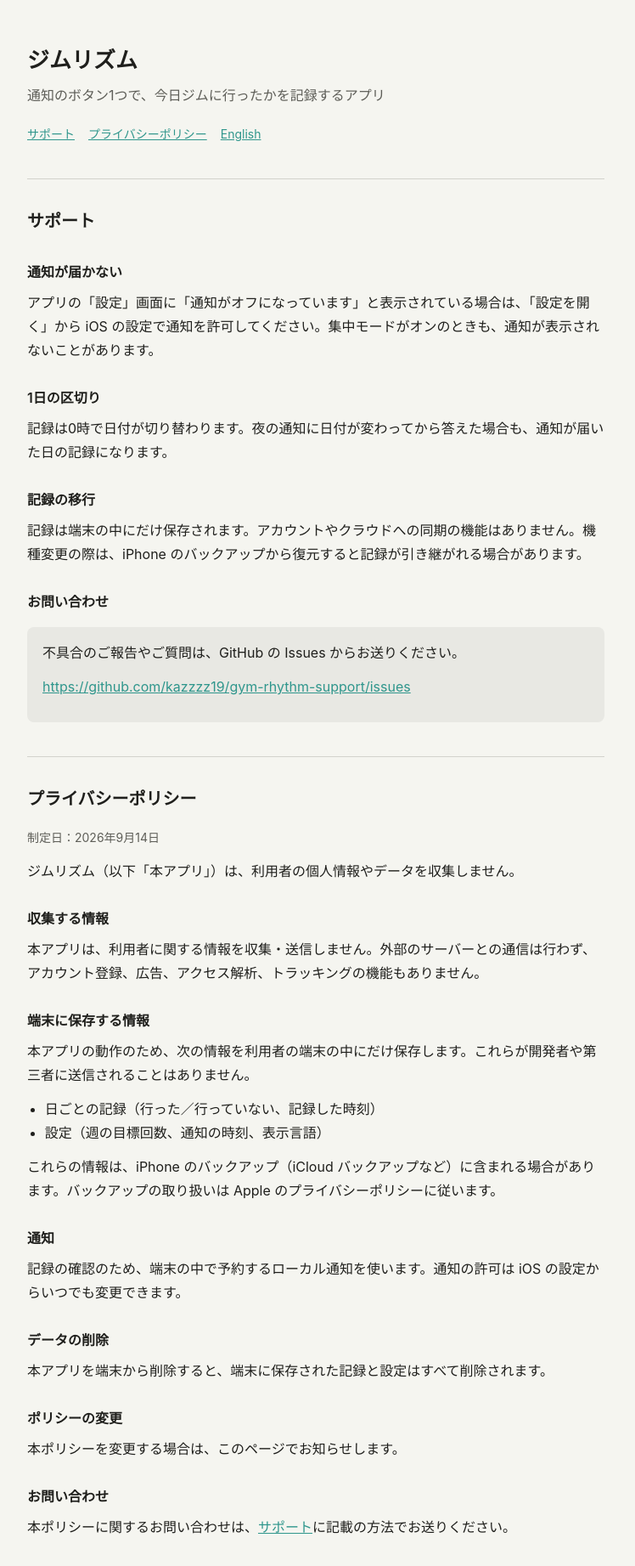
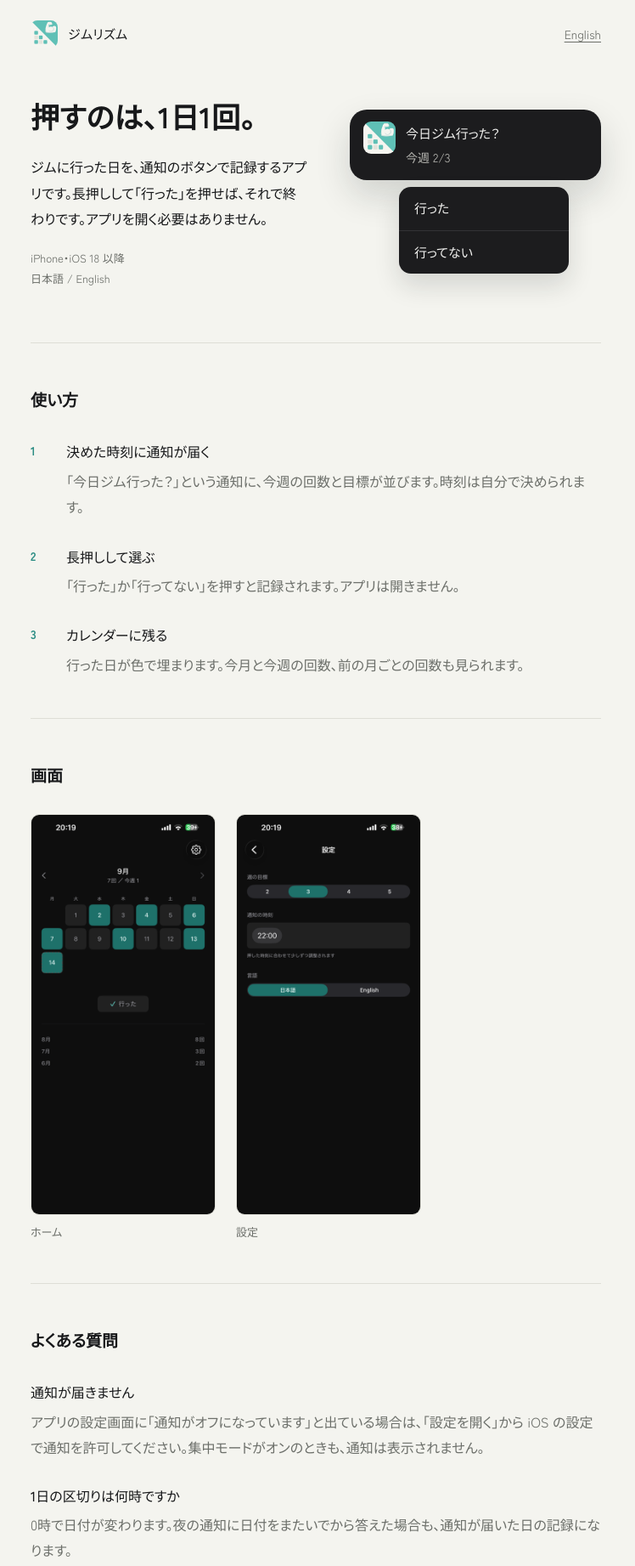
Before and after one commit to kazzzz19/gym-rhythm-support, a plain HTML site: page index.html in a window 1280 px wide. Shown: the top 1843 px of the page at 85% size, without its empty margins (268-1016 px from the left). Drawn offline with Linux system fonts and the light colour scheme.

Commit message:
サイトの作りを見直し、使い方・画面・よくある質問を追加
- トップに通知の見た目を再現した図を置く
- アプリアイコンとスクリーンショットを追加
- 英語版を en.html に分け、言語を切り替えられるようにする
- 配色と書体をアプリに合わせ、ダークモードに対応

```diff
--- a/index.html
+++ b/index.html
@@ -3,84 +3,114 @@
 <head>
 <meta charset="utf-8">
 <meta name="viewport" content="width=device-width, initial-scale=1">
-<title>ジムリズム / Gym Rhythm — サポートとプライバシーポリシー</title>
-<style>
-  :root {
-    --bg: #F5F5F0;
-    --surface: #E8E8E3;
-    --text: #1F1F1C;
-    --muted: #5E5E58;
-    --accent: #2F968C;
-    --border: #D2D2CC;
-  }
-  @media (prefers-color-scheme: dark) {
-    :root {
-      --bg: #161616;
-      --surface: #262626;
-      --text: #ECECE8;
-      --muted: #A3A39E;
-      --accent: #5FBFB5;
-      --border: #3A3A3A;
-    }
-  }
-  * { box-sizing: border-box; }
-  body {
-    margin: 0;
-    background: var(--bg);
-    color: var(--text);
-    font: 16px/1.75 -apple-system, BlinkMacSystemFont, "Hiragino Sans", "Helvetica Neue", sans-serif;
-    padding-inline: 20px;
-  }
-  main { max-width: 680px; margin: 0 auto; padding-block: 48px 72px; }
-  header { margin-bottom: 40px; }
-  h1 { font-size: 26px; font-weight: 600; margin: 0 0 4px; }
-  .sub { color: var(--muted); margin: 0; }
-  nav { display: flex; flex-wrap: wrap; gap: 8px 16px; margin-top: 20px; font-size: 14px; }
-  a { color: var(--accent); }
-  section { border-top: 1px solid var(--border); padding-top: 32px; margin-top: 40px; }
-  h2 { font-size: 20px; font-weight: 600; margin: 0 0 16px; }
-  h3 { font-size: 16px; font-weight: 600; margin: 28px 0 8px; }
-  p, ul { margin: 0 0 12px; }
-  ul { padding-left: 1.3em; }
-  .box { background: var(--surface); border-radius: 8px; padding: 16px 18px; margin: 16px 0; }
-  .date { color: var(--muted); font-size: 14px; }
-  .lang { margin-top: 64px; }
-</style>
+<title>ジムリズム — サポートとプライバシーポリシー</title>
+<meta name="description" content="ジムに行った日を、通知のボタンで記録する iPhone アプリ「ジムリズム」のサポートとプライバシーポリシー。">
+<link rel="icon" href="assets/icon.png">
+<link rel="preconnect" href="https://fonts.googleapis.com">
+<link rel="preconnect" href="https://fonts.gstatic.com" crossorigin>
+<link href="https://fonts.googleapis.com/css2?family=Zen+Kaku+Gothic+New:wght@400;500;700&display=swap" rel="stylesheet">
+<link rel="stylesheet" href="style.css">
 </head>
 <body>
-<main>
-  <header>
-    <h1>ジムリズム</h1>
-    <p class="sub">通知のボタン1つで、今日ジムに行ったかを記録するアプリ</p>
-    <nav>
-      <a href="#support">サポート</a>
-      <a href="#privacy">プライバシーポリシー</a>
-      <a href="#en">English</a>
-    </nav>
-  </header>
+<div class="wrap">
 
-  <section id="support">
-    <h2>サポート</h2>
+  <div class="bar">
+    <img src="assets/icon.png" alt="">
+    <span class="name">ジムリズム</span>
+    <a class="lang" href="en.html" hreflang="en">English</a>
+  </div>
 
-    <h3>通知が届かない</h3>
-    <p>アプリの「設定」画面に「通知がオフになっています」と表示されている場合は、「設定を開く」から iOS の設定で通知を許可してください。集中モードがオンのときも、通知が表示されないことがあります。</p>
+  <div class="hero">
+    <div>
+      <h1>押すのは、1日1回。</h1>
+      <p>ジムに行った日を、通知のボタンで記録するアプリです。長押しして「行った」を押せば、それで終わりです。アプリを開く必要はありません。</p>
+      <p class="spec">iPhone・iOS 18 以降<br>日本語 / English</p>
+    </div>
+    <div>
+      <div class="notice">
+        <img src="assets/icon.png" alt="">
+        <div>
+          <div class="title">今日ジム行った？</div>
+          <div class="body">今週 2/3</div>
+        </div>
+      </div>
+      <div class="actions">
+        <div>行った</div>
+        <div>行ってない</div>
+      </div>
+    </div>
+  </div>
 
-    <h3>1日の区切り</h3>
-    <p>記録は0時で日付が切り替わります。夜の通知に日付が変わってから答えた場合も、通知が届いた日の記録になります。</p>
-
-    <h3>記録の移行</h3>
-    <p>記録は端末の中にだけ保存されます。アカウントやクラウドへの同期の機能はありません。機種変更の際は、iPhone のバックアップから復元すると記録が引き継がれる場合があります。</p>
-
-    <h3>お問い合わせ</h3>
-    <div class="box">
-      <p>不具合のご報告やご質問は、GitHub の Issues からお送りください。</p>
-      <p><a href="https://github.com/kazzzz19/gym-rhythm-support/issues">https://github.com/kazzzz19/gym-rhythm-support/issues</a></p>
+  <section>
+    <h2>使い方</h2>
+    <div class="steps">
+      <div class="step">
+        <div class="n">1</div>
+        <div>
+          <h3>決めた時刻に通知が届く</h3>
+          <p>「今日ジム行った？」という通知に、今週の回数と目標が並びます。時刻は自分で決められます。</p>
+        </div>
+      </div>
+      <div class="step">
+        <div class="n">2</div>
+        <div>
+          <h3>長押しして選ぶ</h3>
+          <p>「行った」か「行ってない」を押すと記録されます。アプリは開きません。</p>
+        </div>
+      </div>
+      <div class="step">
+        <div class="n">3</div>
+        <div>
+          <h3>カレンダーに残る</h3>
+          <p>行った日が色で埋まります。今月と今週の回数、前の月ごとの回数も見られます。</p>
+        </div>
+      </div>
     </div>
   </section>
 
-  <section id="privacy">
+  <section>
+    <h2>画面</h2>
+    <div class="screens">
+      <figure>
+        <img src="assets/home.png" alt="月のカレンダーに、行った日が色で表示されているホーム画面">
+        <figcaption>ホーム</figcaption>
+      </figure>
+      <figure>
+        <img src="assets/settings.png" alt="週の目標、通知の時刻、言語を選ぶ設定画面">
+        <figcaption>設定</figcaption>
+      </figure>
+    </div>
+  </section>
+
+  <section id="support">
+    <h2>よくある質問</h2>
+    <div class="qa">
+      <div>
+        <h3>通知が届きません</h3>
+        <p>アプリの設定画面に「通知がオフになっています」と出ている場合は、「設定を開く」から iOS の設定で通知を許可してください。集中モードがオンのときも、通知は表示されません。</p>
+      </div>
+      <div>
+        <h3>1日の区切りは何時ですか</h3>
+        <p>0時で日付が変わります。夜の通知に日付をまたいでから答えた場合も、通知が届いた日の記録になります。</p>
+      </div>
+      <div>
+        <h3>記録はどこに保存されますか</h3>
+        <p>端末の中だけです。アカウントもクラウドとの同期もありません。機種変更のときは、iPhone のバックアップから復元すると記録が引き継がれる場合があります。</p>
+      </div>
+      <div>
+        <h3>あとから記録を直せますか</h3>
+        <p>カレンダーの日付をタップすると、その日を「行った」「行ってない」に変えられます。同じ項目をもう一度選ぶと、記録のない状態に戻ります。</p>
+      </div>
+      <div>
+        <h3>通知の時刻が少しずつ変わります</h3>
+        <p>通知から「行った」と答えた時刻に合わせて、通知の時刻がゆっくり寄っていきます。設定画面で好きな時刻に直すこともできます。</p>
+      </div>
+    </div>
+  </section>
+
+  <section id="privacy" class="policy">
     <h2>プライバシーポリシー</h2>
-    <p class="date">制定日：2026年9月14日</p>
+    <p class="stamp">制定日：2026年9月14日</p>
 
     <p>ジムリズム（以下「本アプリ」）は、利用者の個人情報やデータを収集しません。</p>
 
@@ -105,69 +135,22 @@
     <p>本ポリシーを変更する場合は、このページでお知らせします。</p>
 
     <h3>お問い合わせ</h3>
-    <p>本ポリシーに関するお問い合わせは、<a href="#support">サポート</a>に記載の方法でお送りください。</p>
+    <p>本ポリシーに関するお問い合わせは、下の窓口までお願いします。</p>
   </section>
 
-  <div class="lang" id="en" lang="en">
-    <header>
-      <h1>Gym Rhythm</h1>
-      <p class="sub">Log whether you went to the gym today with a single tap on a notification.</p>
-      <nav>
-        <a href="#support-en">Support</a>
-        <a href="#privacy-en">Privacy Policy</a>
-        <a href="#support">日本語</a>
-      </nav>
-    </header>
+  <section>
+    <h2>お問い合わせ</h2>
+    <div class="contact">
+      <p>不具合のご報告やご質問は、GitHub の Issues からお送りください。</p>
+      <p class="link"><a href="https://github.com/kazzzz19/gym-rhythm-support/issues">github.com/kazzzz19/gym-rhythm-support/issues</a></p>
+    </div>
+  </section>
 
-    <section id="support-en">
-      <h2>Support</h2>
+  <footer>
+    <span>© 2026 Kazuma Yoshioka</span>
+    <a href="en.html" hreflang="en">English</a>
+  </footer>
 
-      <h3>Notifications don't arrive</h3>
-      <p>If the app's Settings screen shows "Notifications are off", tap "Open Settings" and allow notifications in iOS Settings. Notifications may also be hidden while a Focus mode is on.</p>
-
-      <h3>When a day ends</h3>
-      <p>Days change at midnight. If you answer an evening notification after midnight, the entry is still saved for the day the notification arrived.</p>
-
-      <h3>Moving your records</h3>
-      <p>Your records are stored only on your device. There are no accounts and no cloud sync. When you switch to a new iPhone, restoring from an iPhone backup may carry your records over.</p>
-
-      <h3>Contact</h3>
-      <div class="box">
-        <p>To report a problem or ask a question, please open an issue on GitHub.</p>
-        <p><a href="https://github.com/kazzzz19/gym-rhythm-support/issues">https://github.com/kazzzz19/gym-rhythm-support/issues</a></p>
-      </div>
-    </section>
-
-    <section id="privacy-en">
-      <h2>Privacy Policy</h2>
-      <p class="date">Effective date: September 14, 2026</p>
-
-      <p>Gym Rhythm ("the app") does not collect your personal information or data.</p>
-
-      <h3>Information we collect</h3>
-      <p>The app does not collect or transmit any information about you. It does not communicate with external servers, and it has no accounts, ads, analytics, or tracking.</p>
-
-      <h3>Information stored on your device</h3>
-      <p>To work, the app stores the following only on your device. It is never sent to the developer or any third party.</p>
-      <ul>
-        <li>Daily entries (went / didn't go, and the time you logged it)</li>
-        <li>Settings (weekly goal, reminder time, display language)</li>
-      </ul>
-      <p>This information may be included in your iPhone backups (such as iCloud Backup), which are handled under Apple's privacy policy.</p>
-
-      <h3>Notifications</h3>
-      <p>The app uses local notifications scheduled on your device to ask about your day. You can change notification permission at any time in iOS Settings.</p>
-
-      <h3>Deleting your data</h3>
-      <p>Deleting the app from your device removes all entries and settings stored on it.</p>
-
-      <h3>Changes to this policy</h3>
-      <p>If this policy changes, the update will be posted on this page.</p>
-
-      <h3>Contact</h3>
-      <p>For questions about this policy, please use the contact method in <a href="#support-en">Support</a>.</p>
-    </section>
-  </div>
-</main>
+</div>
 </body>
 </html>
--- /dev/null
+++ b/style.css
@@ -0,0 +1,254 @@
+:root {
+  --paper: #F4F4EF;
+  --ink: #17181A;
+  --muted: #6C6F6A;
+  --teal: #2A8C83;
+  --teal-fill: #5FBFB5;
+  --line: #DEDED6;
+  --surface: #EAEAE3;
+  --bubble: #1C1C1E;
+  --bubble-ink: #F2F2F0;
+  --bubble-line: #333336;
+  --radius: 10px;
+}
+
+@media (prefers-color-scheme: dark) {
+  :root {
+    --paper: #131313;
+    --ink: #EDEDE9;
+    --muted: #97978F;
+    --teal: #5FBFB5;
+    --teal-fill: #2F8078;
+    --line: #2C2C2C;
+    --surface: #1E1E1E;
+    --bubble: #262628;
+    --bubble-ink: #F2F2F0;
+    --bubble-line: #3C3C3F;
+  }
+}
+
+* { box-sizing: border-box; }
+
+html { -webkit-text-size-adjust: 100%; }
+
+body {
+  margin: 0;
+  background: var(--paper);
+  color: var(--ink);
+  font-family: "Zen Kaku Gothic New", -apple-system, BlinkMacSystemFont, "Hiragino Sans", sans-serif;
+  font-size: 16px;
+  line-height: 1.9;
+  font-feature-settings: "palt";
+}
+
+a { color: var(--teal); text-underline-offset: 3px; }
+a:focus-visible { outline: 2px solid var(--teal); outline-offset: 3px; border-radius: 3px; }
+
+.wrap {
+  max-width: 720px;
+  margin: 0 auto;
+  padding-inline: 24px;
+}
+
+/* ---- top bar ---- */
+
+.bar {
+  display: flex;
+  align-items: center;
+  gap: 12px;
+  padding-block: 24px 0;
+}
+
+.bar img {
+  width: 32px;
+  height: 32px;
+  border-radius: 8px;
+  display: block;
+}
+
+.bar .name {
+  font-size: 15px;
+  font-weight: 500;
+  letter-spacing: 0.02em;
+}
+
+.bar .lang {
+  margin-left: auto;
+  font-size: 14px;
+  color: var(--muted);
+}
+
+/* ---- hero ---- */
+
+.hero {
+  display: grid;
+  gap: 40px;
+  padding-block: 56px 64px;
+}
+
+.hero h1 {
+  font-size: clamp(27px, 5.6vw, 34px);
+  font-weight: 700;
+  line-height: 1.45;
+  letter-spacing: 0.01em;
+  line-break: strict;
+  word-break: keep-all;
+  margin: 0 0 20px;
+}
+
+.hero p {
+  margin: 0;
+  max-width: 34em;
+}
+
+.hero .spec {
+  margin-top: 20px;
+  font-size: 13px;
+  color: var(--muted);
+  line-height: 1.8;
+}
+
+@media (min-width: 720px) {
+  .hero {
+    grid-template-columns: 1fr 296px;
+    align-items: center;
+    gap: 48px;
+  }
+}
+
+/* ---- notification mock ---- */
+
+.notice {
+  background: var(--bubble);
+  color: var(--bubble-ink);
+  border-radius: 20px;
+  padding: 14px 16px;
+  display: flex;
+  gap: 12px;
+  align-items: flex-start;
+  box-shadow: 0 18px 40px rgba(20, 30, 28, 0.16);
+}
+
+.notice img {
+  width: 38px;
+  height: 38px;
+  border-radius: 9px;
+  display: block;
+}
+
+.notice .title { font-size: 15px; font-weight: 500; }
+.notice .body { font-size: 14px; color: #B9B9B4; }
+
+.actions {
+  margin: 8px 0 0 58px;
+  background: var(--bubble);
+  border-radius: 14px;
+  overflow: hidden;
+  width: 200px;
+  box-shadow: 0 14px 30px rgba(20, 30, 28, 0.14);
+}
+
+.actions div {
+  color: var(--bubble-ink);
+  font-size: 15px;
+  padding: 11px 18px;
+}
+
+.actions div + div { border-top: 1px solid var(--bubble-line); }
+
+/* ---- sections ---- */
+
+section {
+  border-top: 1px solid var(--line);
+  padding-block: 48px;
+}
+
+h2 {
+  font-size: 19px;
+  font-weight: 700;
+  margin: 0 0 28px;
+}
+
+h3 {
+  font-size: 16px;
+  font-weight: 500;
+  margin: 0 0 4px;
+}
+
+p { margin: 0 0 14px; }
+p:last-child { margin-bottom: 0; }
+
+/* ---- steps ---- */
+
+.steps { display: grid; gap: 28px; }
+
+.step { display: grid; grid-template-columns: 28px 1fr; gap: 14px; }
+
+.step .n {
+  font-size: 14px;
+  font-weight: 700;
+  color: var(--teal);
+  line-height: 2.1;
+}
+
+.step p { color: var(--muted); margin: 0; }
+
+/* ---- screens ---- */
+
+.screens {
+  display: grid;
+  grid-template-columns: repeat(2, minmax(0, 1fr));
+  gap: 24px;
+  max-width: 460px;
+}
+
+.screens figure { margin: 0; }
+
+.screens img {
+  width: 100%;
+  border: 1px solid var(--line);
+  border-radius: var(--radius);
+  display: block;
+}
+
+.screens figcaption {
+  font-size: 13px;
+  color: var(--muted);
+  margin-top: 8px;
+}
+
+/* ---- question list ---- */
+
+.qa { display: grid; gap: 26px; }
+.qa p { color: var(--muted); margin: 0; }
+
+/* ---- policy ---- */
+
+.policy h3 { margin-top: 26px; }
+.policy h3:first-of-type { margin-top: 0; }
+.policy p, .policy li { color: var(--muted); }
+.policy ul { margin: 0 0 14px; padding-left: 1.3em; }
+.policy .stamp { font-size: 13px; margin-bottom: 26px; }
+
+/* ---- contact ---- */
+
+.contact {
+  background: var(--surface);
+  border-radius: var(--radius);
+  padding: 22px 24px;
+}
+
+.contact p { margin-bottom: 8px; }
+.contact .link { word-break: break-all; font-size: 15px; }
+
+/* ---- footer ---- */
+
+footer {
+  border-top: 1px solid var(--line);
+  padding-block: 28px 56px;
+  font-size: 13px;
+  color: var(--muted);
+  display: flex;
+  flex-wrap: wrap;
+  gap: 8px 20px;
+}
```
Also changed, not shown: en.html (added, +156 -0 lines), assets/home.png (added), assets/icon.png (added), assets/settings.png (added).
